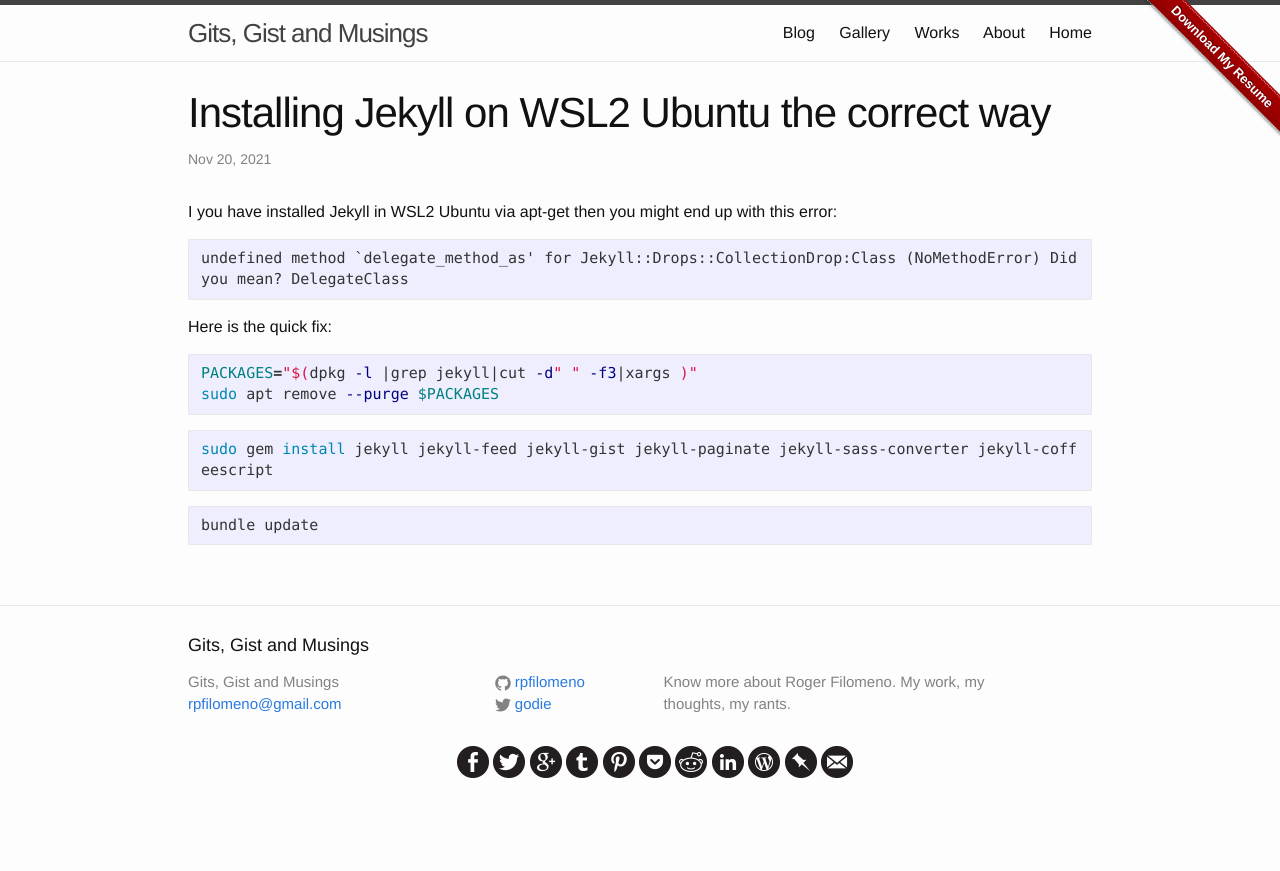
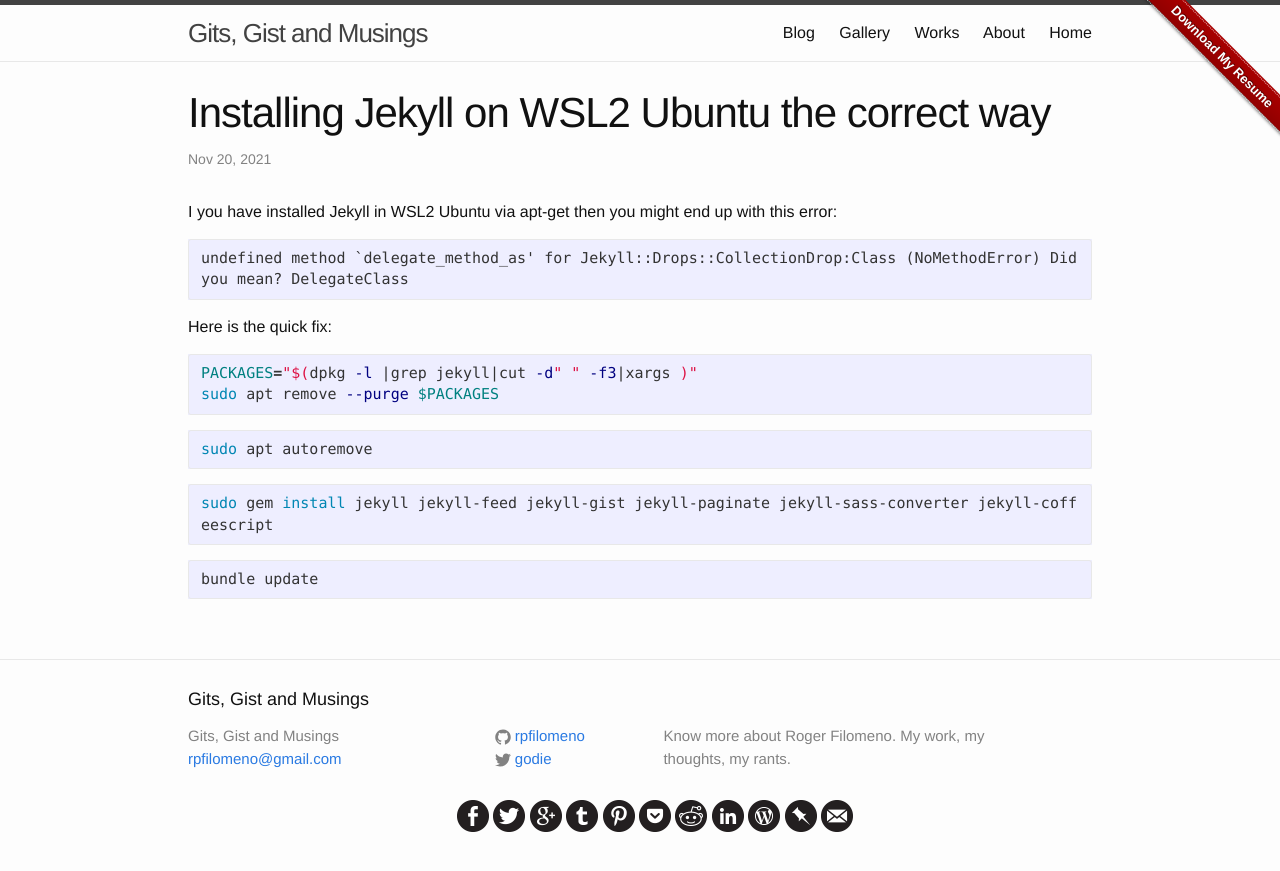
Before and after one commit to rpfilomeno/rpfilomeno.github.io, a Jekyll site: the page built from _posts/2021-11-20-installing-jekyll-on-wsl2-the-correct-way.markdown, in a window 1280 px wide. Shown: the top 871 px of the page. Built offline with Jekyll 4.4.1, drawn with Linux system fonts in a browser that asks for light colours; nearby versions of some CDN libraries.

Commit message:
Update 2021-11-20-installing-jekyll-on-wsl2-the-correct-way.markdown

````diff
--- a/_posts/2021-11-20-installing-jekyll-on-wsl2-the-correct-way.markdown
+++ b/_posts/2021-11-20-installing-jekyll-on-wsl2-the-correct-way.markdown
@@ -21,6 +21,10 @@
 ```
 
 ```bash
+sudo apt autoremove
+```
+
+```bash
 sudo gem install jekyll jekyll-feed jekyll-gist jekyll-paginate jekyll-sass-converter jekyll-coffeescript
 ```
 
````
